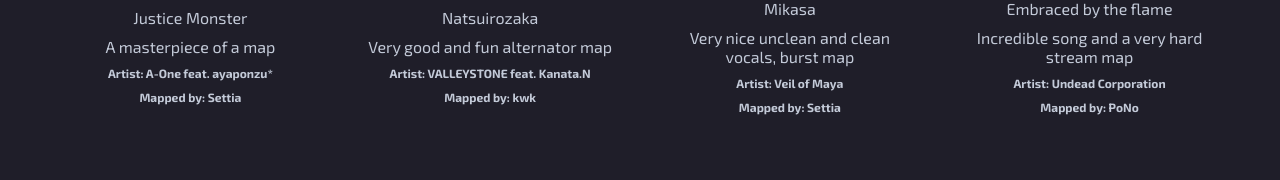
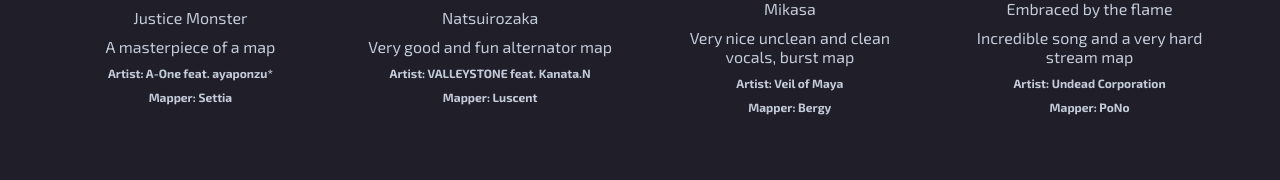
Before and after one commit to fcasibu/landing-page, a plain HTML site: page index.html in a window 1280 px wide. Shown: the part 970-1150 px from the top of the page. Drawn offline with Linux system fonts and the light colour scheme.

Commit message:
wording fix

```diff
--- a/index.html
+++ b/index.html
@@ -44,28 +44,28 @@
                 <div class="item-title">Justice Monster</div>
                 <div class="item-description">A masterpiece of a map</div>
                 <div class="item-artist small bold">Artist: A-One feat. ayaponzu*</div>
-                <div class="item-mapper small bold">Mapped by: Settia</div>
+                <div class="item-mapper small bold">Mapper: Settia</div>
             </div>
             <div class="item flex flex-column">
                 <img src="images/info-item2.jpg" alt="Natsuirozaka">
                 <div class="item-title">Natsuirozaka</div>
                 <div class="item-description">Very good and fun alternator map</div>
                 <div class="item-artist small bold">Artist: VALLEYSTONE feat. Kanata.N</div>
-                <div class="item-mapper small bold">Mapped by: kwk</div>
+                <div class="item-mapper small bold">Mapper: Luscent</div>
             </div>
             <div class="item flex flex-column">
                 <img src="images/info-item3.jpg" alt="Mikasa">
                 <div class="item-title">Mikasa</div>
                 <div class="item-description">Very nice unclean and clean vocals, burst map</div>
                 <div class="item-artist small bold">Artist: Veil of Maya</div>
-                <div class="item-mapper small bold">Mapped by: Settia</div>
+                <div class="item-mapper small bold">Mapper: Bergy</div>
             </div>
             <div class="item flex flex-column">
                 <img src="images/info-item4.jpg" alt="Embraced by the flame">
                 <div class="item-title">Embraced by the flame</div>
                 <div class="item-description">Incredible song and a very hard stream map</div>
                 <div class="item-artist small bold">Artist: Undead Corporation</div>
-                <div class="item-mapper small bold">Mapped by: PoNo</div>
+                <div class="item-mapper small bold">Mapper: PoNo</div>
             </div>
         </div>
     </div>
```
